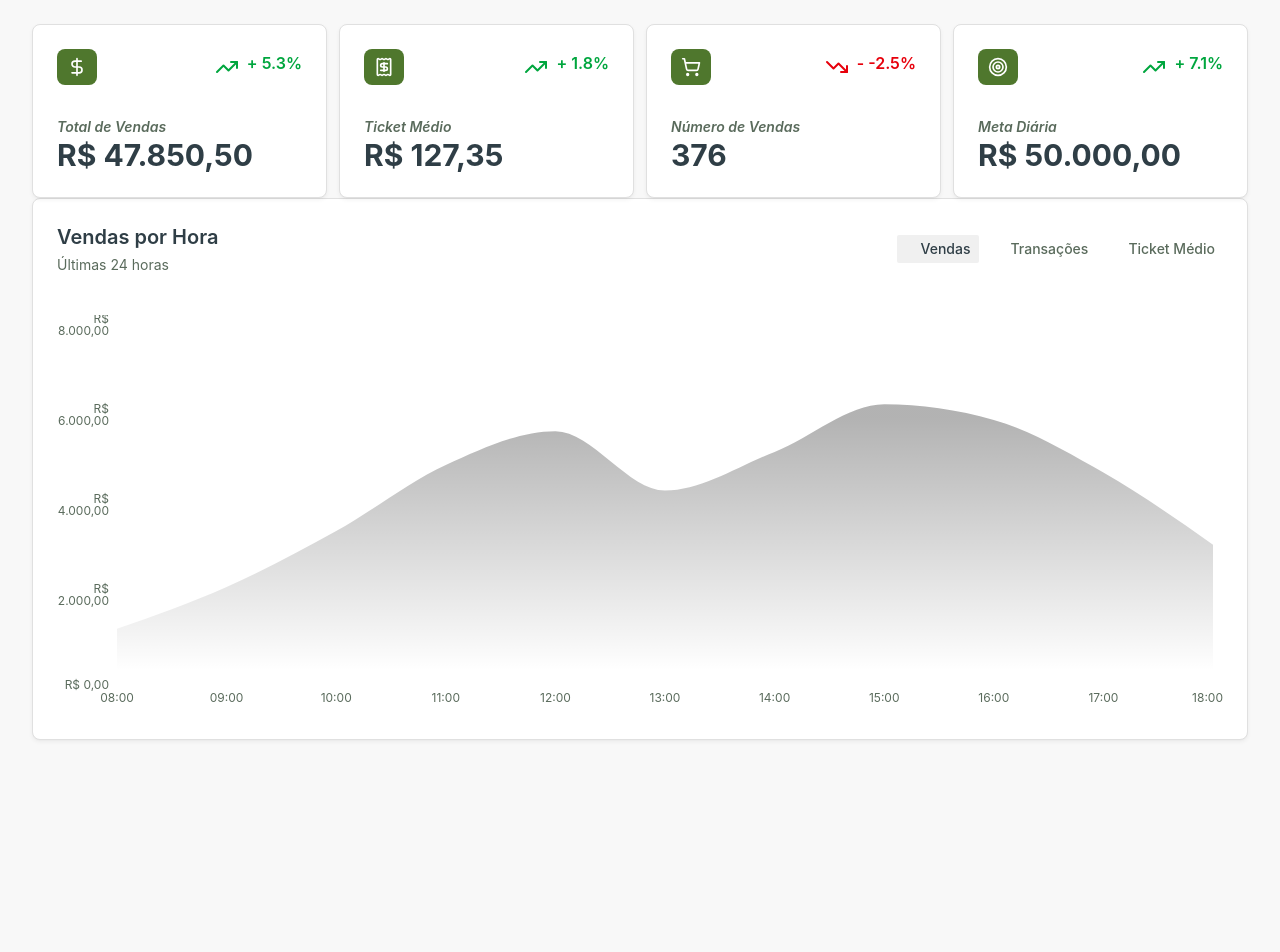
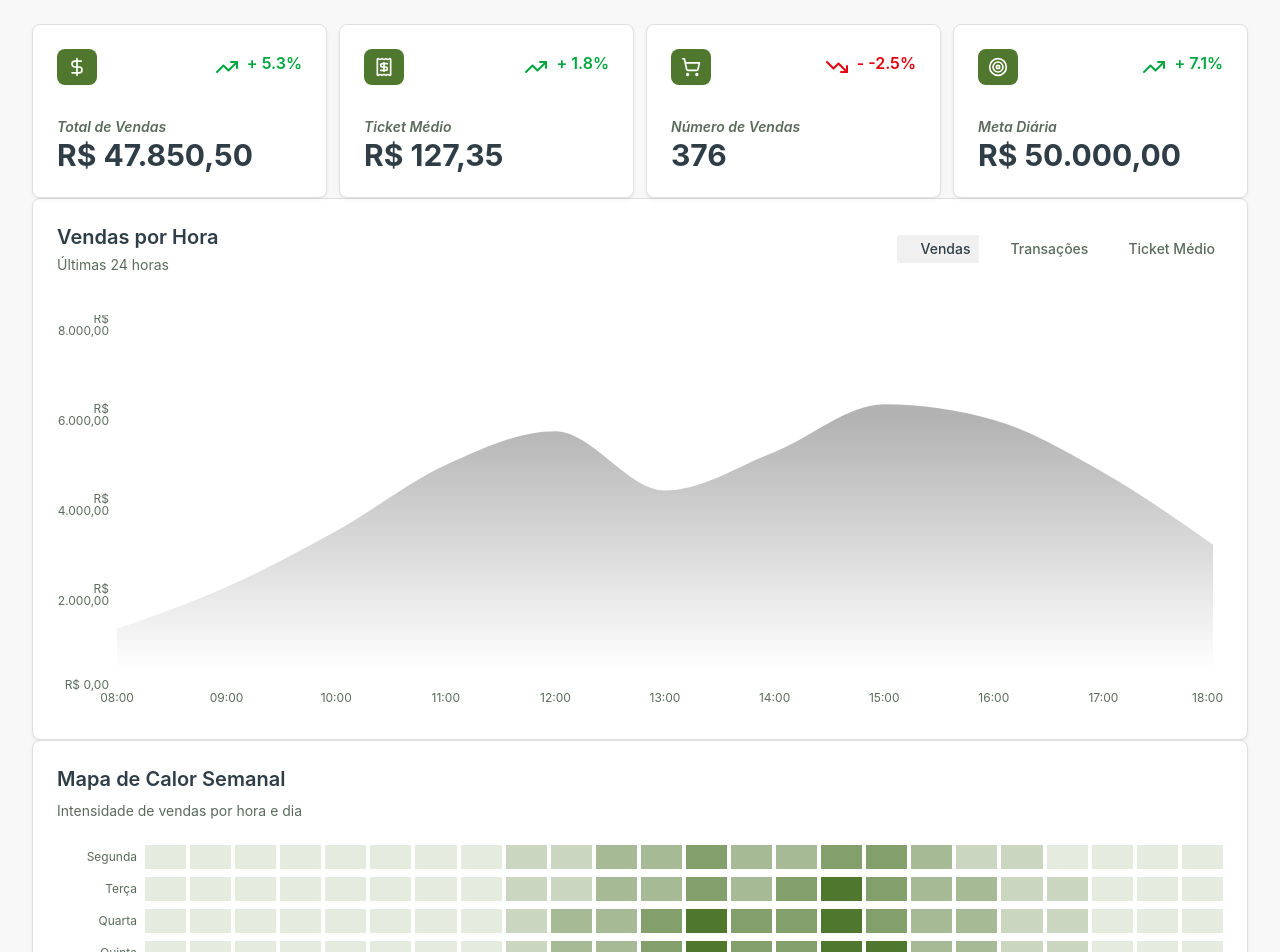
Before and after one commit to FabioMiguelNascimento/dashboard, a Next.js app: page / in a window 1280 px wide. Shown: the top 952 px of the page. Before the commit the page ends 800 px from the top, so only its background shows below. Built offline with nearby package versions, Linux system fonts and the light colour scheme.

Commit message:
feat: add AccessHeatmap component and update dashboard layout

```diff
--- a/app/data/dashboard.data.ts
+++ b/app/data/dashboard.data.ts
@@ -153,113 +153,204 @@ export const dashboardData: DashboardData = {
       {
         "day": "Segunda",
         "hourlyData": [
-          {"hour": "08:00", "intensity": 15},
-          {"hour": "09:00", "intensity": 28},
-          {"hour": "10:00", "intensity": 42},
-          {"hour": "11:00", "intensity": 58},
-          {"hour": "12:00", "intensity": 75},
-          {"hour": "13:00", "intensity": 52},
-          {"hour": "14:00", "intensity": 68},
-          {"hour": "15:00", "intensity": 82},
-          {"hour": "16:00", "intensity": 71},
-          {"hour": "17:00", "intensity": 59},
-          {"hour": "18:00", "intensity": 38}
+          {"hour": "00:00", "intensity": 5},
+          {"hour": "01:00", "intensity": 3},
+          {"hour": "02:00", "intensity": 2},
+          {"hour": "03:00", "intensity": 2},
+          {"hour": "04:00", "intensity": 2},
+          {"hour": "05:00", "intensity": 4},
+          {"hour": "06:00", "intensity": 9},
+          {"hour": "07:00", "intensity": 18},
+          {"hour": "08:00", "intensity": 30},
+          {"hour": "09:00", "intensity": 44},
+          {"hour": "10:00", "intensity": 58},
+          {"hour": "11:00", "intensity": 70},
+          {"hour": "12:00", "intensity": 82},
+          {"hour": "13:00", "intensity": 67},
+          {"hour": "14:00", "intensity": 74},
+          {"hour": "15:00", "intensity": 88},
+          {"hour": "16:00", "intensity": 77},
+          {"hour": "17:00", "intensity": 64},
+          {"hour": "18:00", "intensity": 49},
+          {"hour": "19:00", "intensity": 36},
+          {"hour": "20:00", "intensity": 28},
+          {"hour": "21:00", "intensity": 20},
+          {"hour": "22:00", "intensity": 12},
+          {"hour": "23:00", "intensity": 7}
         ]
       },
       {
         "day": "Terça",
         "hourlyData": [
-          {"hour": "08:00", "intensity": 18},
-          {"hour": "09:00", "intensity": 31},
-          {"hour": "10:00", "intensity": 45},
-          {"hour": "11:00", "intensity": 62},
-          {"hour": "12:00", "intensity": 79},
-          {"hour": "13:00", "intensity": 55},
-          {"hour": "14:00", "intensity": 71},
-          {"hour": "15:00", "intensity": 85},
-          {"hour": "16:00", "intensity": 74},
-          {"hour": "17:00", "intensity": 61},
-          {"hour": "18:00", "intensity": 41}
+          {"hour": "00:00", "intensity": 6},
+          {"hour": "01:00", "intensity": 4},
+          {"hour": "02:00", "intensity": 3},
+          {"hour": "03:00", "intensity": 3},
+          {"hour": "04:00", "intensity": 3},
+          {"hour": "05:00", "intensity": 5},
+          {"hour": "06:00", "intensity": 12},
+          {"hour": "07:00", "intensity": 20},
+          {"hour": "08:00", "intensity": 33},
+          {"hour": "09:00", "intensity": 46},
+          {"hour": "10:00", "intensity": 60},
+          {"hour": "11:00", "intensity": 72},
+          {"hour": "12:00", "intensity": 85},
+          {"hour": "13:00", "intensity": 70},
+          {"hour": "14:00", "intensity": 78},
+          {"hour": "15:00", "intensity": 90},
+          {"hour": "16:00", "intensity": 80},
+          {"hour": "17:00", "intensity": 66},
+          {"hour": "18:00", "intensity": 52},
+          {"hour": "19:00", "intensity": 39},
+          {"hour": "20:00", "intensity": 32},
+          {"hour": "21:00", "intensity": 22},
+          {"hour": "22:00", "intensity": 15},
+          {"hour": "23:00", "intensity": 9}
         ]
       },
       {
         "day": "Quarta",
         "hourlyData": [
-          {"hour": "08:00", "intensity": 22},
-          {"hour": "09:00", "intensity": 35},
-          {"hour": "10:00", "intensity": 49},
-          {"hour": "11:00", "intensity": 66},
-          {"hour": "12:00", "intensity": 83},
-          {"hour": "13:00", "intensity": 59},
-          {"hour": "14:00", "intensity": 75},
-          {"hour": "15:00", "intensity": 89},
-          {"hour": "16:00", "intensity": 78},
-          {"hour": "17:00", "intensity": 65},
-          {"hour": "18:00", "intensity": 44}
+          {"hour": "00:00", "intensity": 7},
+          {"hour": "01:00", "intensity": 5},
+          {"hour": "02:00", "intensity": 4},
+          {"hour": "03:00", "intensity": 4},
+          {"hour": "04:00", "intensity": 4},
+          {"hour": "05:00", "intensity": 8},
+          {"hour": "06:00", "intensity": 16},
+          {"hour": "07:00", "intensity": 25},
+          {"hour": "08:00", "intensity": 38},
+          {"hour": "09:00", "intensity": 52},
+          {"hour": "10:00", "intensity": 66},
+          {"hour": "11:00", "intensity": 78},
+          {"hour": "12:00", "intensity": 92},
+          {"hour": "13:00", "intensity": 76},
+          {"hour": "14:00", "intensity": 84},
+          {"hour": "15:00", "intensity": 97},
+          {"hour": "16:00", "intensity": 89},
+          {"hour": "17:00", "intensity": 72},
+          {"hour": "18:00", "intensity": 58},
+          {"hour": "19:00", "intensity": 44},
+          {"hour": "20:00", "intensity": 36},
+          {"hour": "21:00", "intensity": 26},
+          {"hour": "22:00", "intensity": 18},
+          {"hour": "23:00", "intensity": 12}
         ]
       },
       {
         "day": "Quinta",
         "hourlyData": [
-          {"hour": "08:00", "intensity": 25},
-          {"hour": "09:00", "intensity": 38},
-          {"hour": "10:00", "intensity": 52},
-          {"hour": "11:00", "intensity": 69},
-          {"hour": "12:00", "intensity": 86},
-          {"hour": "13:00", "intensity": 62},
-          {"hour": "14:00", "intensity": 78},
-          {"hour": "15:00", "intensity": 92},
-          {"hour": "16:00", "intensity": 81},
-          {"hour": "17:00", "intensity": 68},
-          {"hour": "18:00", "intensity": 47}
+          {"hour": "00:00", "intensity": 8},
+          {"hour": "01:00", "intensity": 6},
+          {"hour": "02:00", "intensity": 5},
+          {"hour": "03:00", "intensity": 5},
+          {"hour": "04:00", "intensity": 5},
+          {"hour": "05:00", "intensity": 9},
+          {"hour": "06:00", "intensity": 18},
+          {"hour": "07:00", "intensity": 26},
+          {"hour": "08:00", "intensity": 41},
+          {"hour": "09:00", "intensity": 55},
+          {"hour": "10:00", "intensity": 69},
+          {"hour": "11:00", "intensity": 81},
+          {"hour": "12:00", "intensity": 95},
+          {"hour": "13:00", "intensity": 80},
+          {"hour": "14:00", "intensity": 88},
+          {"hour": "15:00", "intensity": 100},
+          {"hour": "16:00", "intensity": 90},
+          {"hour": "17:00", "intensity": 74},
+          {"hour": "18:00", "intensity": 60},
+          {"hour": "19:00", "intensity": 48},
+          {"hour": "20:00", "intensity": 38},
+          {"hour": "21:00", "intensity": 28},
+          {"hour": "22:00", "intensity": 22},
+          {"hour": "23:00", "intensity": 15}
         ]
       },
       {
         "day": "Sexta",
         "hourlyData": [
-          {"hour": "08:00", "intensity": 32},
-          {"hour": "09:00", "intensity": 46},
-          {"hour": "10:00", "intensity": 61},
-          {"hour": "11:00", "intensity": 78},
-          {"hour": "12:00", "intensity": 95},
-          {"hour": "13:00", "intensity": 71},
-          {"hour": "14:00", "intensity": 87},
+          {"hour": "00:00", "intensity": 10},
+          {"hour": "01:00", "intensity": 8},
+          {"hour": "02:00", "intensity": 6},
+          {"hour": "03:00", "intensity": 6},
+          {"hour": "04:00", "intensity": 6},
+          {"hour": "05:00", "intensity": 10},
+          {"hour": "06:00", "intensity": 20},
+          {"hour": "07:00", "intensity": 30},
+          {"hour": "08:00", "intensity": 45},
+          {"hour": "09:00", "intensity": 60},
+          {"hour": "10:00", "intensity": 75},
+          {"hour": "11:00", "intensity": 88},
+          {"hour": "12:00", "intensity": 100},
+          {"hour": "13:00", "intensity": 85},
+          {"hour": "14:00", "intensity": 95},
           {"hour": "15:00", "intensity": 100},
-          {"hour": "16:00", "intensity": 89},
-          {"hour": "17:00", "intensity": 76},
-          {"hour": "18:00", "intensity": 55}
+          {"hour": "16:00", "intensity": 98},
+          {"hour": "17:00", "intensity": 86},
+          {"hour": "18:00", "intensity": 72},
+          {"hour": "19:00", "intensity": 60},
+          {"hour": "20:00", "intensity": 48},
+          {"hour": "21:00", "intensity": 36},
+          {"hour": "22:00", "intensity": 24},
+          {"hour": "23:00", "intensity": 12}
         ]
       },
       {
         "day": "Sábado",
         "hourlyData": [
-          {"hour": "08:00", "intensity": 28},
-          {"hour": "09:00", "intensity": 42},
-          {"hour": "10:00", "intensity": 67},
-          {"hour": "11:00", "intensity": 84},
-          {"hour": "12:00", "intensity": 91},
-          {"hour": "13:00", "intensity": 78},
-          {"hour": "14:00", "intensity": 93},
-          {"hour": "15:00", "intensity": 97},
-          {"hour": "16:00", "intensity": 85},
-          {"hour": "17:00", "intensity": 72},
-          {"hour": "18:00", "intensity": 51}
+          {"hour": "00:00", "intensity": 9},
+          {"hour": "01:00", "intensity": 7},
+          {"hour": "02:00", "intensity": 5},
+          {"hour": "03:00", "intensity": 5},
+          {"hour": "04:00", "intensity": 5},
+          {"hour": "05:00", "intensity": 9},
+          {"hour": "06:00", "intensity": 18},
+          {"hour": "07:00", "intensity": 28},
+          {"hour": "08:00", "intensity": 43},
+          {"hour": "09:00", "intensity": 58},
+          {"hour": "10:00", "intensity": 73},
+          {"hour": "11:00", "intensity": 86},
+          {"hour": "12:00", "intensity": 97},
+          {"hour": "13:00", "intensity": 83},
+          {"hour": "14:00", "intensity": 92},
+          {"hour": "15:00", "intensity": 99},
+          {"hour": "16:00", "intensity": 95},
+          {"hour": "17:00", "intensity": 82},
+          {"hour": "18:00", "intensity": 68},
+          {"hour": "19:00", "intensity": 54},
+          {"hour": "20:00", "intensity": 44},
+          {"hour": "21:00", "intensity": 32},
+          {"hour": "22:00", "intensity": 20},
+          {"hour": "23:00", "intensity": 10}
         ]
       },
       {
         "day": "Domingo",
         "hourlyData": [
-          {"hour": "08:00", "intensity": 12},
-          {"hour": "09:00", "intensity": 25},
-          {"hour": "10:00", "intensity": 38},
-          {"hour": "11:00", "intensity": 51},
-          {"hour": "12:00", "intensity": 64},
-          {"hour": "13:00", "intensity": 48},
-          {"hour": "14:00", "intensity": 59},
-          {"hour": "15:00", "intensity": 72},
-          {"hour": "16:00", "intensity": 61},
-          {"hour": "17:00", "intensity": 49},
-          {"hour": "18:00", "intensity": 32}
+          {"hour": "00:00", "intensity": 4},
+          {"hour": "01:00", "intensity": 3},
+          {"hour": "02:00", "intensity": 2},
+          {"hour": "03:00", "intensity": 2},
+          {"hour": "04:00", "intensity": 2},
+          {"hour": "05:00", "intensity": 5},
+          {"hour": "06:00", "intensity": 10},
+          {"hour": "07:00", "intensity": 14},
+          {"hour": "08:00", "intensity": 22},
+          {"hour": "09:00", "intensity": 35},
+          {"hour": "10:00", "intensity": 49},
+          {"hour": "11:00", "intensity": 62},
+          {"hour": "12:00", "intensity": 72},
+          {"hour": "13:00", "intensity": 58},
+          {"hour": "14:00", "intensity": 65},
+          {"hour": "15:00", "intensity": 75},
+          {"hour": "16:00", "intensity": 68},
+          {"hour": "17:00", "intensity": 58},
+          {"hour": "18:00", "intensity": 44},
+          {"hour": "19:00", "intensity": 32},
+          {"hour": "20:00", "intensity": 25},
+          {"hour": "21:00", "intensity": 16},
+          {"hour": "22:00", "intensity": 10},
+          {"hour": "23:00", "intensity": 6}
         ]
       }
     ]
--- a/app/page.tsx
+++ b/app/page.tsx
@@ -1,6 +1,7 @@
 import Header from "@/components/header";
 import { DashboardProvider } from "./contexts/dashboard.context";
 import { SalesChart } from "@/components/sales-chart";
+import { AccessHeatmap } from "@/components/access-heatmap";
 
 export default function Home() {
   return (
@@ -8,6 +9,7 @@ export default function Home() {
       <main className="w-full max-w-7xl mx-auto px-4 py-6 sm:px-6 lg:px-8">
         <Header />
         <SalesChart />
+        <AccessHeatmap />
       </main>
     </DashboardProvider>
   );
--- /dev/null
+++ b/components/access-heatmap.tsx
@@ -0,0 +1,68 @@
+"use client"
+
+import { useDashboard } from "@/app/contexts/dashboard.context"
+import { Card, CardContent, CardHeader, CardTitle } from "@/components/ui/card"
+
+const getIntensityColor = (value: number) => {
+  if (value >= 90) return "bg-chart-1"
+  if (value >= 75) return "bg-chart-1/70"
+  if (value >= 50) return "bg-chart-1/50"
+  if (value >= 30) return "bg-chart-1/30"
+  if (value > 0) return "bg-chart-1/15"
+  return "bg-secondary"
+}
+
+export function AccessHeatmap() {
+  const { salesHeatmap } = useDashboard()
+  return (
+    <Card className="border-border bg-card">
+      <CardHeader>
+        <CardTitle className="text-xl font-semibold">Mapa de Calor Semanal</CardTitle>
+        <p className="text-sm text-muted-foreground">Intensidade de vendas por hora e dia</p>
+      </CardHeader>
+      <CardContent>
+        <div className="space-y-2">
+          {salesHeatmap.weekdays.map((row) => (
+            <div key={row.day} className="flex items-center gap-2">
+              <span className="text-xs text-muted-foreground w-20 text-right">{row.day}</span>
+              <div className="flex gap-1 flex-1">
+                {row.hourlyData.map((hourData, index) => (
+                  <div
+                    key={index}
+                    role="button"
+                    tabIndex={0}
+                    aria-label={`${row.day} ${hourData.hour}: intensidade ${hourData.intensity}/100`}
+                    className={`h-6 flex-1 rounded-sm ${getIntensityColor(
+                      hourData.intensity
+                    )} hover:ring-2 hover:ring-primary transition-all duration-200 cursor-pointer group relative`}
+                    title={`${row.day} ${hourData.hour}: ${hourData.intensity}/100`}
+                  >
+                    <div className="absolute bottom-full left-1/2 -translate-x-1/2 mb-2 px-2 py-1 bg-popover border border-border rounded text-xs opacity-0 group-hover:opacity-100 transition-opacity pointer-events-none whitespace-nowrap z-10">
+                      {hourData.hour}: {hourData.intensity}/100
+                    </div>
+                  </div>
+                ))}
+              </div>
+            </div>
+          ))}
+        </div>
+
+        <div className="flex items-center justify-between mt-6 pt-4 border-t border-border">
+          <span className="text-xs text-muted-foreground">Intensidade:</span>
+          <div className="flex items-center gap-2">
+            <span className="text-xs text-muted-foreground">Baixa</span>
+            <div className="flex gap-1">
+              <div className="h-3 w-3 rounded-sm bg-secondary" />
+              <div className="h-3 w-3 rounded-sm bg-chart-1/15" />
+              <div className="h-3 w-3 rounded-sm bg-chart-1/30" />
+              <div className="h-3 w-3 rounded-sm bg-chart-1/50" />
+              <div className="h-3 w-3 rounded-sm bg-chart-1/70" />
+              <div className="h-3 w-3 rounded-sm bg-chart-1" />
+            </div>
+            <span className="text-xs text-muted-foreground">Alta</span>
+          </div>
+        </div>
+      </CardContent>
+    </Card>
+  )
+}
```
